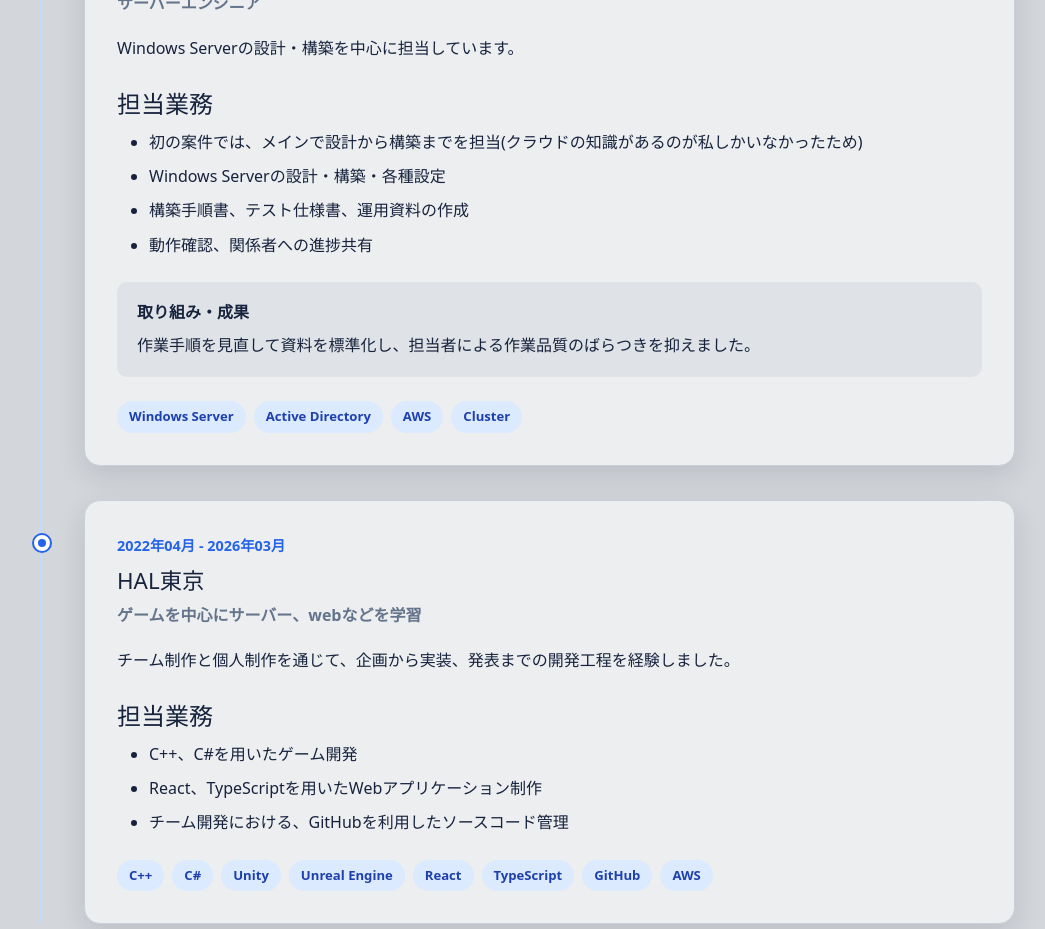
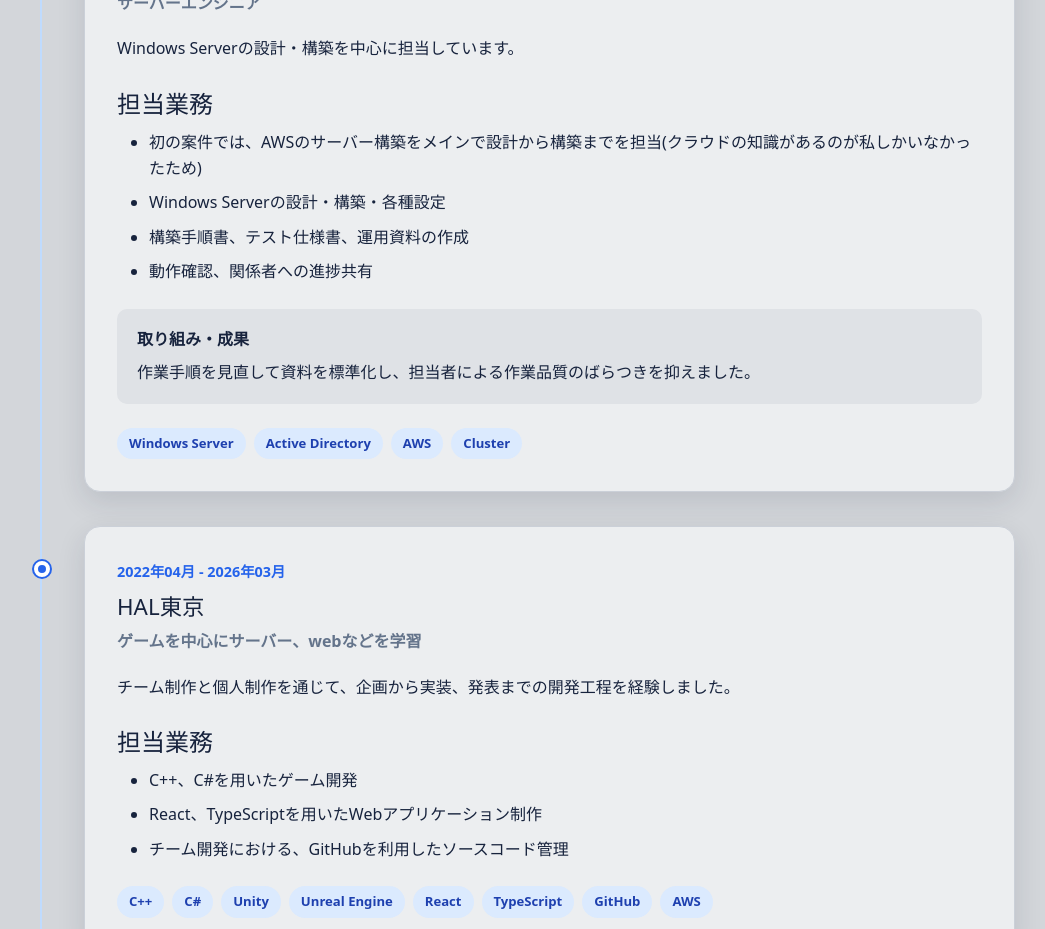
Before and after one commit to shupopo-999/portfolio, a React (Create React App) app: page /work-history in a window 1280 px wide. Shown: the part 900-1829 px from the top of the page, without its empty margins (117-1162 px from the left). Built offline with nearby package versions, Linux system fonts and the light colour scheme.

Commit message:
急遽修正パッチ

```diff
--- a/src/components/WorkHistoryPage.tsx
+++ b/src/components/WorkHistoryPage.tsx
@@ -18,7 +18,7 @@
     position: "サーバーエンジニア",
     summary: "Windows Serverの設計・構築を中心に担当しています。",
     responsibilities: [
-      "初の案件では、メインで設計から構築までを担当(クラウドの知識があるのが私しかいなかったため)",
+      "初の案件では、AWSのサーバー構築をメインで設計から構築までを担当(クラウドの知識があるのが私しかいなかったため)",
       "Windows Serverの設計・構築・各種設定",
       "構築手順書、テスト仕様書、運用資料の作成",
       "動作確認、関係者への進捗共有",
```
